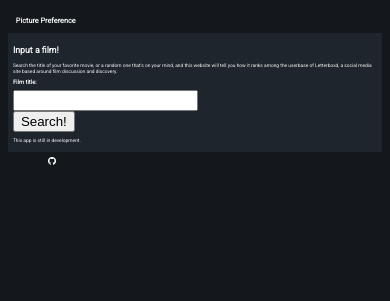
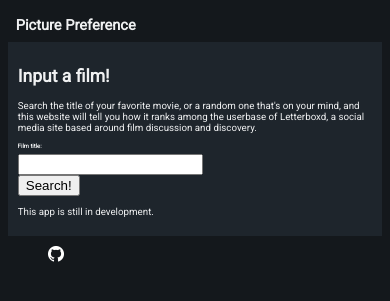
Before and after one commit to nelauria/picture_preference, a Flask app: page / in a window 390 px wide. Shown: the top 301 px of the page. Run offline with Flask 2, Linux system fonts and the light colour scheme.

Commit message:
mobile friendly

```diff
--- /dev/null
+++ b/picture_preference/static/styleMobile.css
@@ -0,0 +1,46 @@
+@import url('https://fonts.googleapis.com/css?family=Roboto');
+
+@viewport {
+    width: device-width;
+    zoom: 1.0;
+}
+
+html { color: #f0f1f2; font-family: 'Roboto'; font-size: 2.5vw}
+
+header { font-size: 2.5vw; }
+header h1 { font-size: 4.5vw }
+
+body { background: #14181c; height: 100%; }
+
+a:link { color: #9ab; }
+a:visited { color: #40bcf4; }
+
+nav {
+    display: flex; align-items: center; padding: 2vw;
+    width: 95%; height: 12.5%;
+}
+nav h1 { flex: auto; margin: 0; }
+
+.content {
+    background: #1e252c; height: 90%; padding: 1rem;
+}
+.content h2 { font-size: 1.5vw}
+.content form {
+    margin: 1em 0; width: 20%; height: auto;
+}
+
+.stats {
+    background: inherit; padding: 1rem; color: #14181c; text-align: center;
+    display: flex; flex-direction: column; margin: auto;
+}
+.stats > div {
+    width: 30%; height: 30%; background: #adedff; padding: 1.75rem 0.25rem 0.5rem 0.5rem;
+    margin: 10px; vertical-align: middle;
+}
+.stats h1 { font-size: 2.5vw }
+
+footer {
+    width: 100%; height: 10%; background: #14181c;
+}
+footer ul { list-style: none; }
+footer .github-logo { width: 4vw; height: auto; }
--- a/picture_preference/templates/base.html
+++ b/picture_preference/templates/base.html
@@ -2,7 +2,10 @@
 <html lang="en">
 <head>
     <title>Picture Preference - {% block title %}{% endblock %}</title>
-    <link rel="stylesheet" href="{{ url_for('static', filename='style.css') }}">
+    <link rel="stylesheet" media="screen and (max-width: 450px)"
+          href="{{ url_for('static', filename='styleMobile.css') }}">
+    <link rel="stylesheet" media="screen and (min-width: 451px)"
+          href="{{ url_for('static', filename='style.css') }}">
 </head>
 <body>
     <nav>
```
